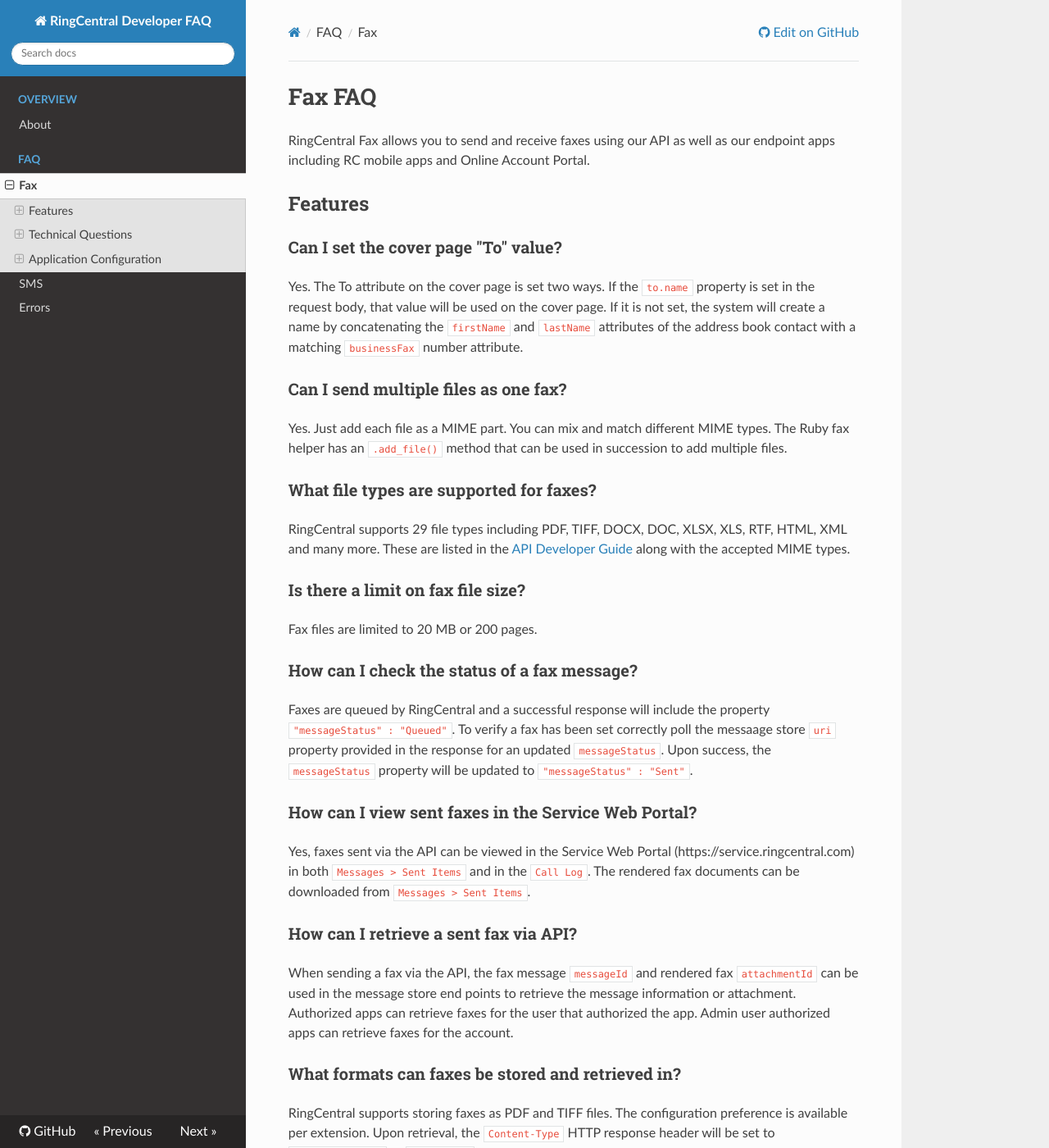
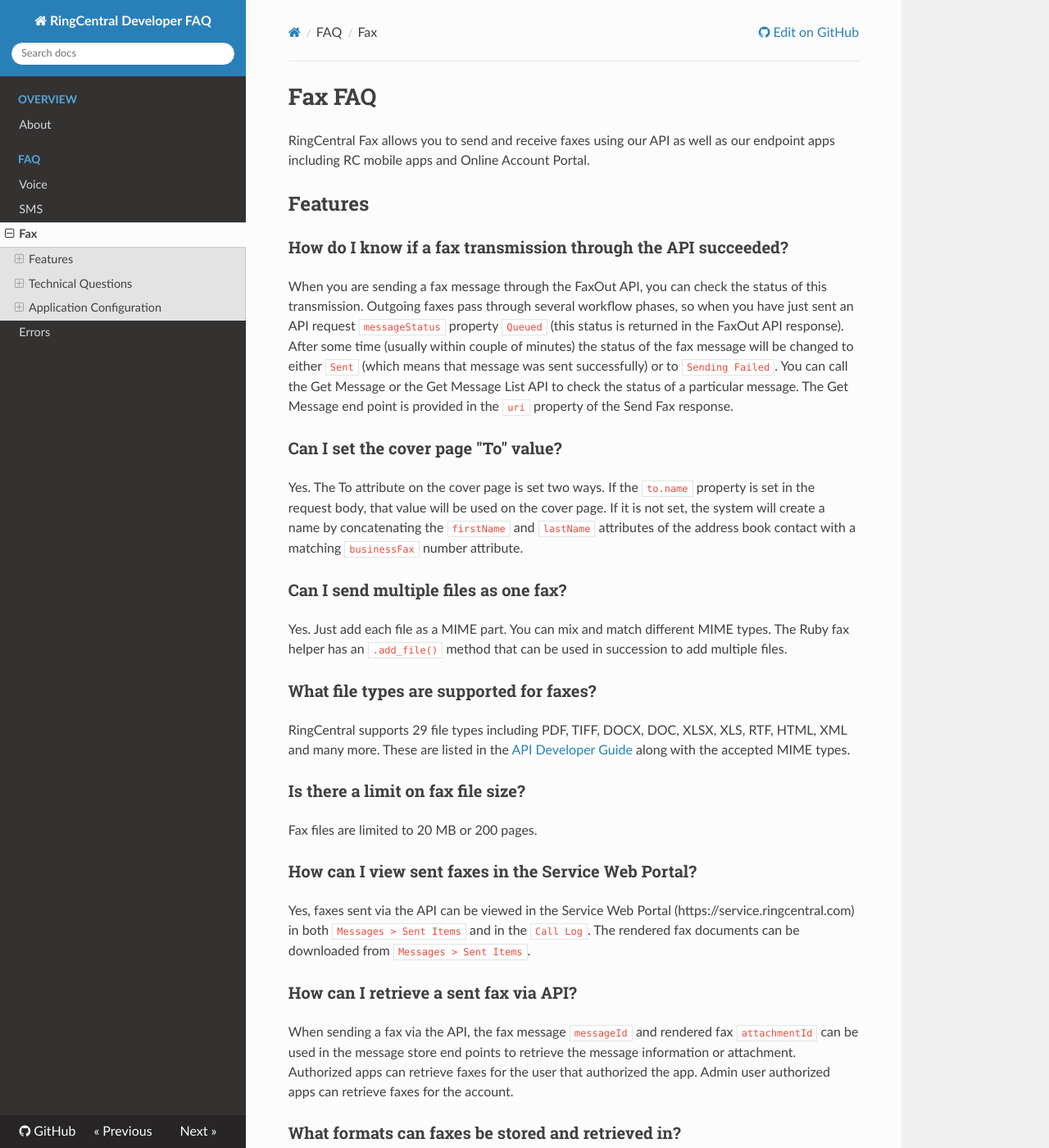
Before and after one commit to ringcentral/ringcentral-faq, an MkDocs documentation site: the page built from docs/fax.md, in a window 1280 px wide and 1400 px high. Shown: the whole window at 82% size. Built offline with MkDocs 1.6.1, drawn with Linux system fonts in a browser that asks for light colours; nearby versions of some CDN libraries; old or Windows-style settings are respelled for this version of MkDocs.

Commit message:
update docs

```diff
--- a/docs/fax.md
+++ b/docs/fax.md
@@ -3,6 +3,10 @@
 RingCentral Fax allows you to send and receive faxes using our API as well as our endpoint apps including RC mobile apps and Online Account Portal.
 
 ## Features
+
+### How do I know if a fax transmission through the API succeeded?
+
+When you are sending a fax message through the FaxOut API, you can check the status of this transmission. Outgoing faxes pass through several workflow phases, so when you have just sent an API request `messageStatus` property `Queued` (this status is returned in the FaxOut API response). After some time (usually within couple of minutes) the status of the fax message will be changed to either `Sent` (which means that message was sent successfully) or to `Sending Failed`. You can call the Get Message or the Get Message List API to check the status of a particular message. The Get Message end point is provided in the `uri` property of the Send Fax response.
 
 ### Can I set the cover page "To" value?
 
@@ -19,10 +23,6 @@
 ### Is there a limit on fax file size?
 
 Fax files are limited to 20 MB or 200 pages.
-
-### How can I check the status of a fax message?
-
-Faxes are queued by RingCentral and a successful response will include the property `"messageStatus" : "Queued"`. To verify a fax has been set correctly poll the messaage store `uri` property provided in the response for an updated `messageStatus`. Upon success, the `messageStatus` property will be updated to `"messageStatus" : "Sent"`.
 
 ### How can I view sent faxes in the Service Web Portal?
 
--- a/mkdocs.yml
+++ b/mkdocs.yml
@@ -6,6 +6,7 @@
 pages:
 # Introduction:
 - ['index.md', 'Overview', 'About']
+- ['voice.md', 'FAQ', 'Voice']
+- ['sms.md', 'FAQ', 'SMS']
 - ['fax.md', 'FAQ', 'Fax']
-- ['sms.md', 'FAQ', 'SMS']
 - ['errors.md', 'FAQ', 'Errors']
```
Also changed, not shown: README.md (+3 -0 lines), docs/basics.md (added, +15 -0 lines), docs/index.md (+3 -0 lines), docs/phone-numbers.md (added, +11 -0 lines), docs/voice.md (added, +5 -0 lines).
